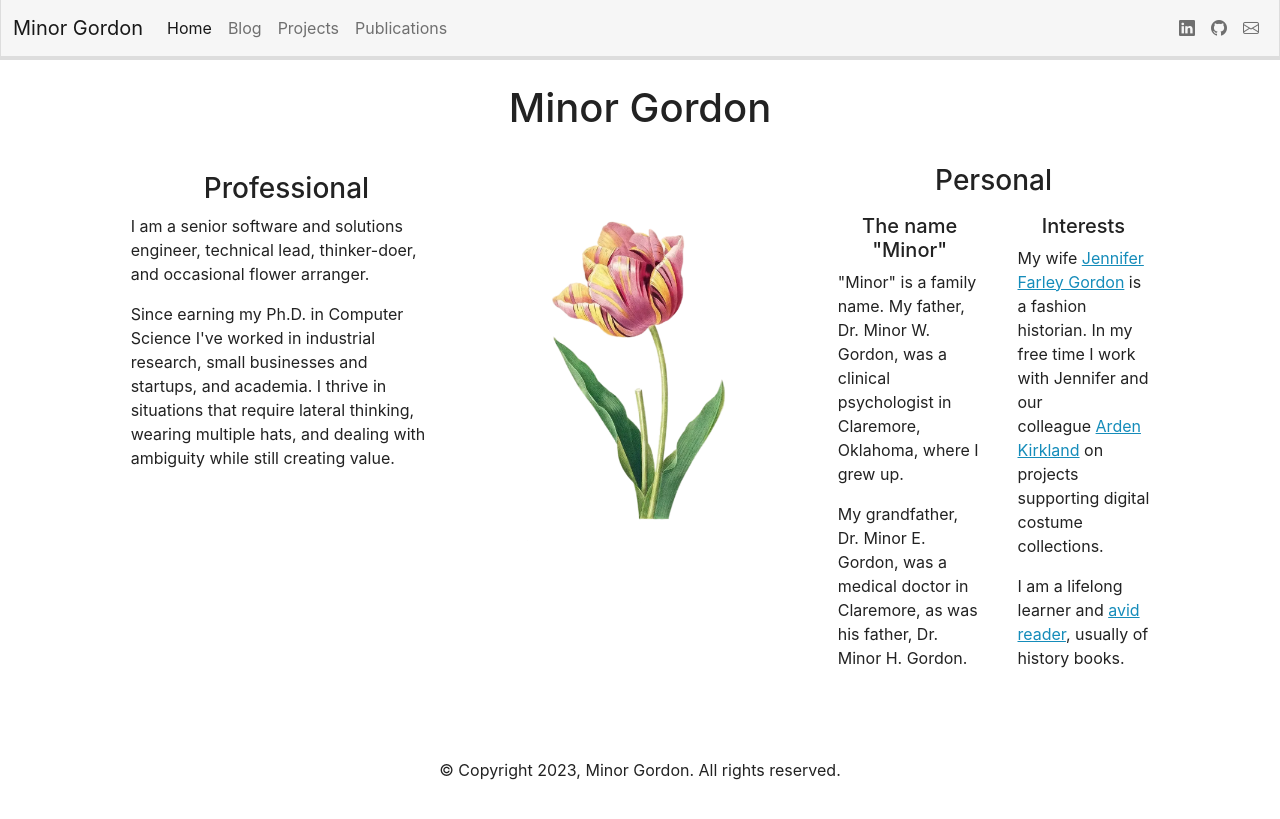
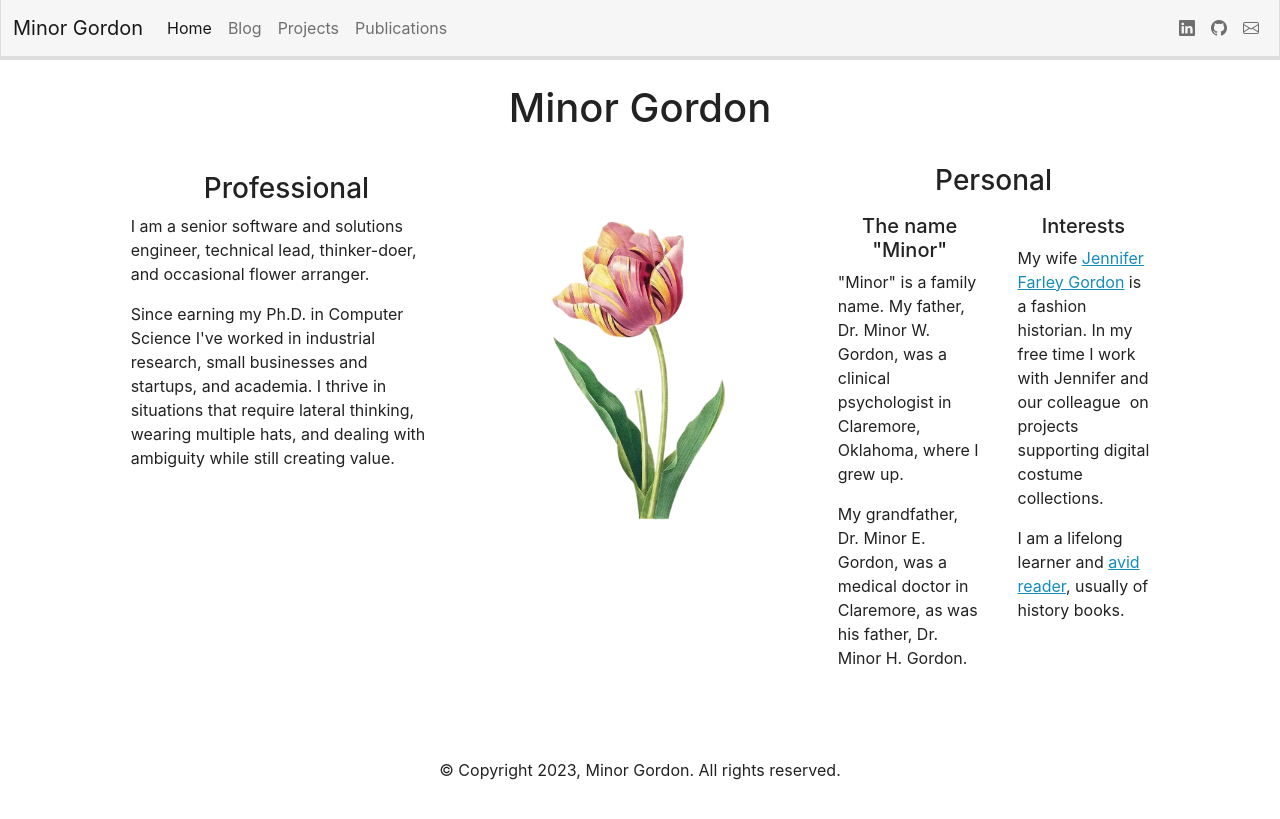
Before and after one commit to minorg/minorgordon.net, a Jekyll site: the page built from index.html, in a window 1280 px wide. Shown: the top 819 px of the page. Built offline with Jekyll 4.4.1, drawn with Linux system fonts in a browser that asks for light colours; nearby versions of some CDN libraries.

```diff
--- a/index.html
+++ b/index.html
@@ -46,8 +46,7 @@ title: About
                         <h5 class="text-center">Interests</h5>
                         <p>
                             My wife&nbsp;<a href="https://jfgordon.net">Jennifer Farley Gordon</a>&nbsp;is a fashion
-                            historian. In my free time I work with Jennifer and our colleague&nbsp;<a
-                                href="https://www.ardenkirkland.com">Arden Kirkland</a>&nbsp;on projects supporting digital
+                            historian. In my free time I work with Jennifer and our colleague&nbsp;&nbsp;on projects supporting digital
                             costume collections.
                         </p>
                         <p>
--- a/projects.html
+++ b/projects.html
@@ -19,7 +19,7 @@ title: Projects
             class="ms-4"
             href="https://www.ardenkirkland.com/work/portfolio/dressdiscover/"
             img_src="/img/dressdiscover.png"
-            subtitle="Visual workflow for cataloging cultural heritage objects"
+            subtitle="Visual workflow for cataloging cultural heritage objects, in collaboration with <a href=\"https://www.ardenkirkland.com\">Arden Kirkland</a>"
             title="DressDiscover"
         %}
     </div>
```
